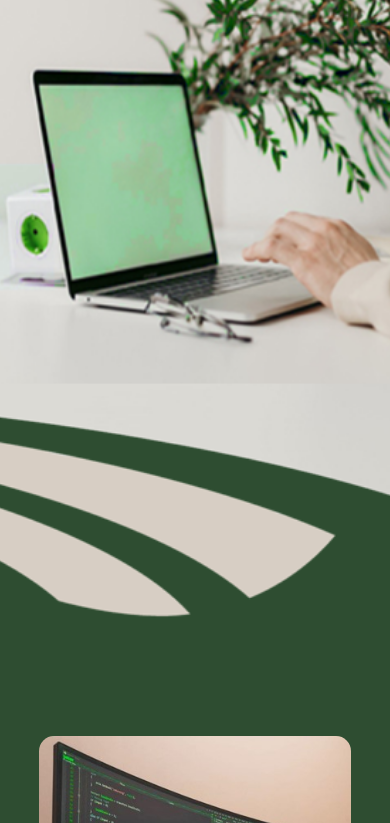
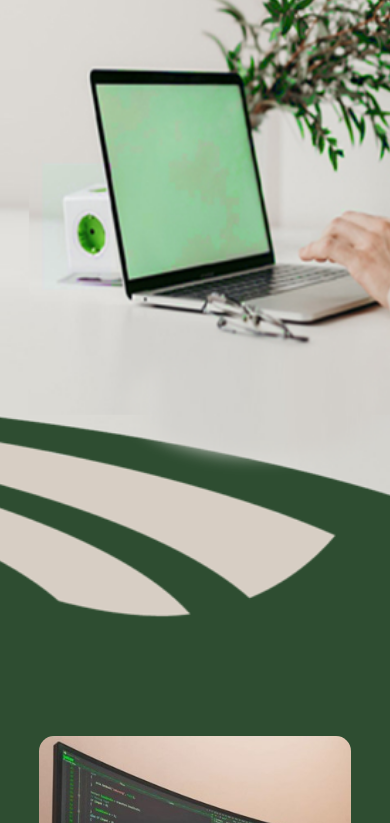
Before and after one commit to khadegaAhmed/personal_website, a plain HTML site: page index.html in a window 390 px wide. Shown: the part 198-1021 px from the top of the page. Drawn offline with nearby package versions, Linux system fonts and the light colour scheme.

Commit message:
background

```diff
--- a/style.css
+++ b/style.css
@@ -719,7 +719,7 @@ nav .fas{
 }
 @media only screen and (max-width: 600px){
     #header{
-        background-image: url(media/min6.png);
+        background-image: url(media/min7.png);
     }
     .header-text{
         margin-top: 30%;
```
Also changed, not shown: media/min7.png (added).
